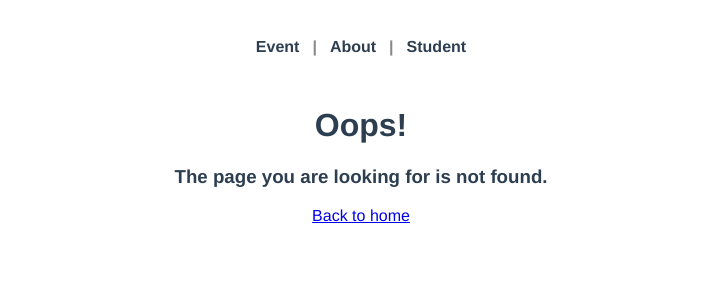
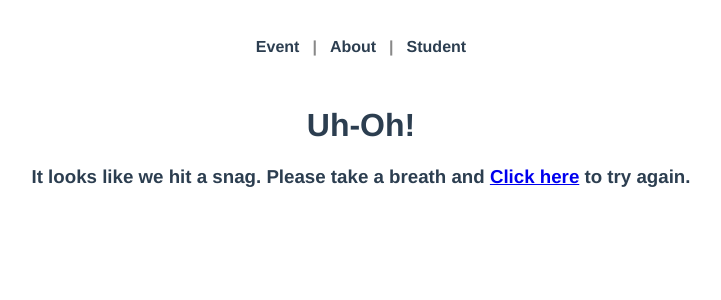
Before and after one commit to ChindanaiNaKub/vite-project, a Vue app: page /network-error in a window 1280 px wide. Before the commit this address had no page. Shown: the top 300 px of the page, without its empty margins (279-1000 px from the left). Built offline with nearby package versions, Linux system fonts and the light colour scheme; the HTML template or start-up script is replaced by a standard one.

Commit message:
before 6

```diff
--- a/src/router/index.ts
+++ b/src/router/index.ts
@@ -6,6 +6,7 @@
 import EventEditView from '@/views/event/EditView.vue'
 import EventLayoutView from '@/views/event/LayoutView.vue'
 import NotFoundView from '@/views/NotFoundView.vue'
+import NetworkErrorView from '@/views/NetWorkErrorView.vue'
 
 
 const router = createRouter({
@@ -43,6 +44,11 @@
       component: AboutView,
     },
     {
+      path: '/network-error',
+      name: 'network-error',
+      component: NetworkErrorView,
+    },
+    {
       path: '/404/:resource',
       name: '404-resource-view',
       component: NotFoundView,
--- /dev/null
+++ b/src/views/NetWorkErrorView.vue
@@ -0,0 +1,9 @@
+<template>
+   <div class="network-error">
+    <h1>Uh-Oh!</h1>
+    <h3>
+        It looks like we hit a snag. Please take a breath and
+        <a href="#" @click="$router.go(-1)">Click here</a> to try again.
+    </h3>
+   </div>
+</template>
--- a/src/views/event/LayoutView.vue
+++ b/src/views/event/LayoutView.vue
@@ -15,8 +15,12 @@
   // fetch event ( by id ) and set local event data
   EventService.getEvent((parseInt(props.id))).then(response => {
     event.value = response.data
-  }).catch(() => {
-    router.push({ name: '404-resource-view', params: { resource: 'event' } })
+  }).catch((error) => {
+    if (error.response && error.response.status === 500) {
+      router.push({ name: 'network-error' })
+    } else {
+      router.push({ name: '404-resource-view', params: { resource: 'event' } })
+    }
   })
 });
 </script>
```
